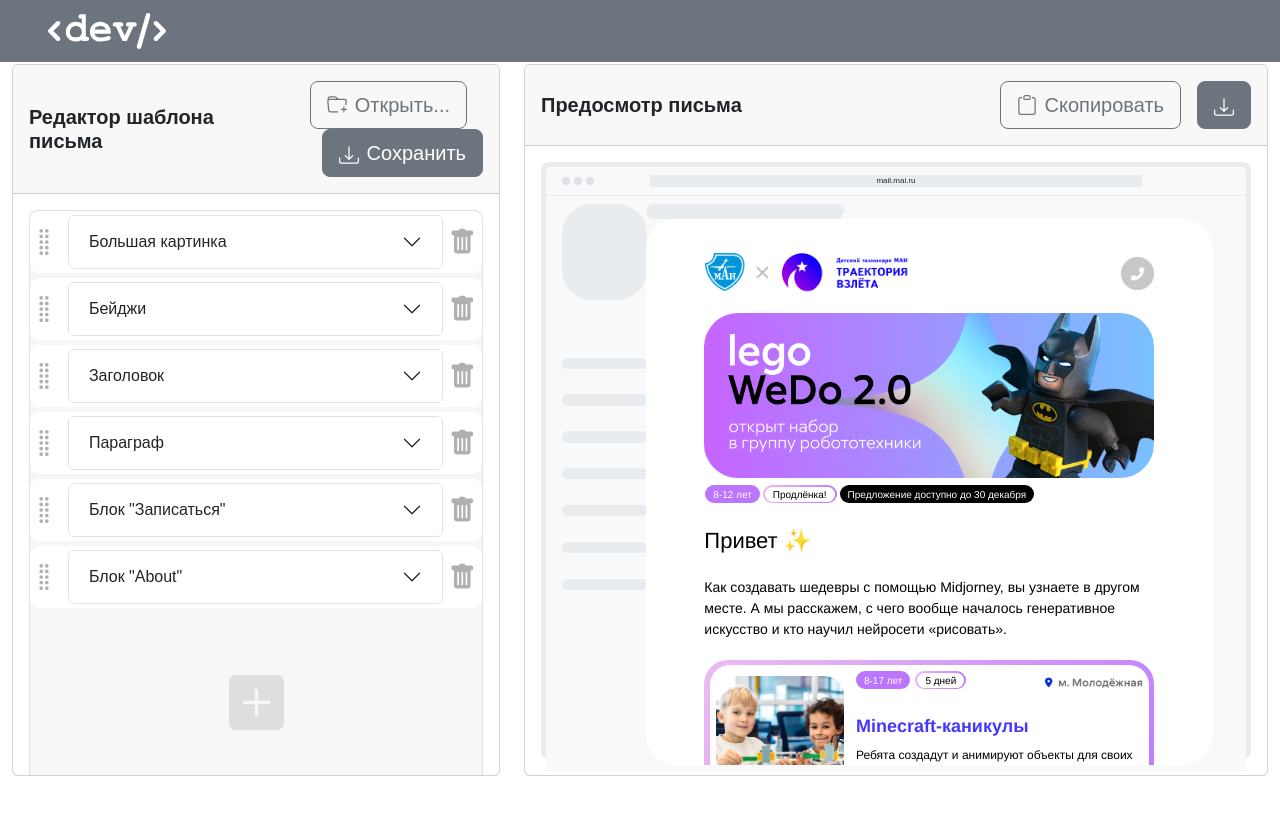
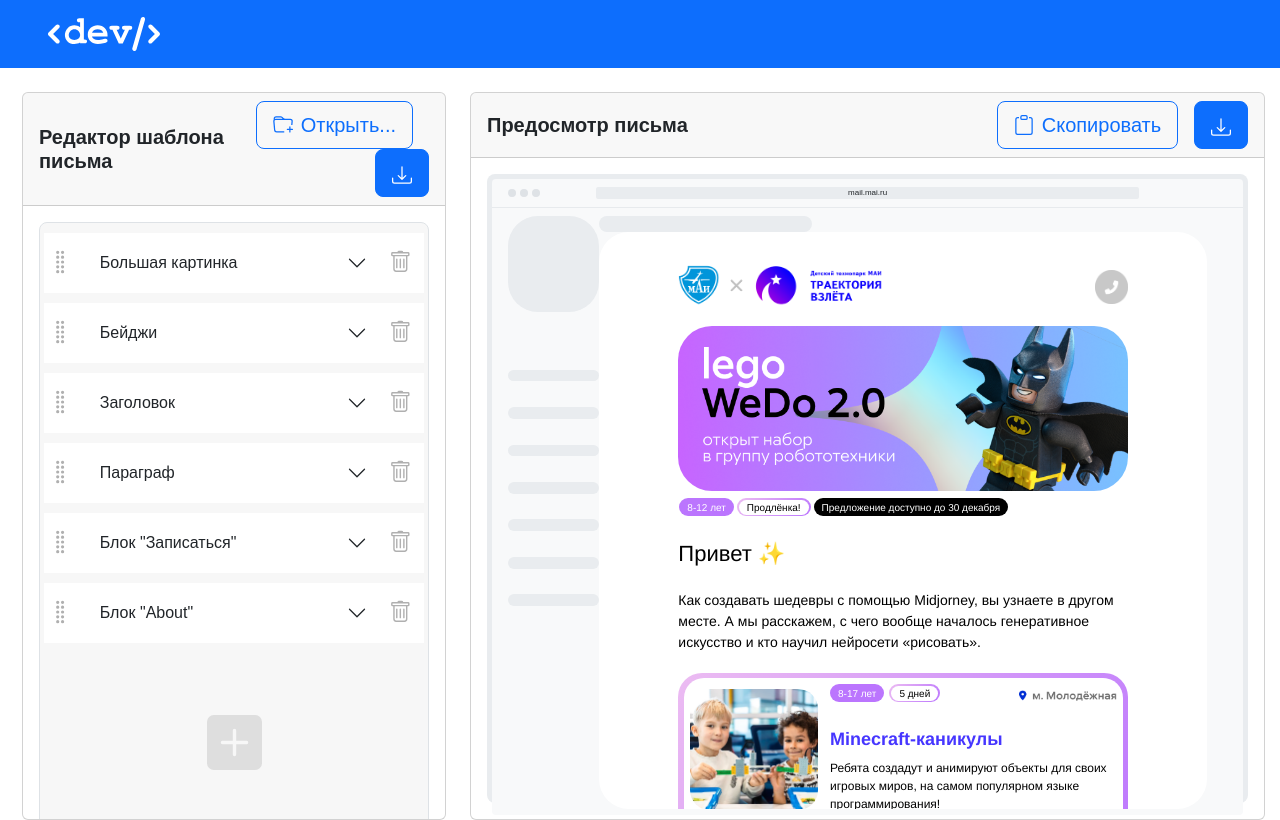
Before and after one commit to MasterSofter/email-creator, a React (Create React App) app: page / in a window 1280 px wide. Built offline with nearby package versions, Linux system fonts and the light colour scheme.

Commit message:
update: update ui

```diff
--- a/src/App.tsx
+++ b/src/App.tsx
@@ -32,10 +32,10 @@
 
     return (
       <Container style={{height: '100vh', width: '100vw', maxWidth: '100wv'}} fluid>
-          <Row style={{height: '5vh'}}>
+          <Row style={{}}>
               <NavBarHead is_builtLetter={is_builtLetter}/>
           </Row>
-          <Row className="pt-4" style={{height: '92vh'}}>
+          <Row className="pt-4" style={{height: '94vh'}}>
               <div className="col-editor">
                   <MailEditor mailData={mailData} setMailData={setMailData}/>
               </div>
--- a/src/components/mail-editor/components/buttons-mail-editor/buttons-mail-editor.tsx
+++ b/src/components/mail-editor/components/buttons-mail-editor/buttons-mail-editor.tsx
@@ -79,7 +79,7 @@
     <>
       <div className='text-end'>
         <Button
-          variant='outline-secondary'
+          variant='outline-primary'
           size='lg'
           className='me-3'
           onClick={() => {
@@ -93,12 +93,11 @@
         </Button>
 
         <Button
-          variant='secondary'
+          variant='primary'
           size='lg'
           onClick={() => {downloadFile(MailSerializer.Serialize(props.mailData))}}
         >
-          <Download className={'me-2'}/>
-          <span>Сохранить</span>
+          <Download/>
         </Button>
       </div>
 
--- a/src/components/mail-editor/components/list-email-elements/components/item.tsx
+++ b/src/components/mail-editor/components/list-email-elements/components/item.tsx
@@ -2,7 +2,7 @@
 import {BaseEmailElement, MailData} from '../../../../../types/types';
 import {animate, MotionValue, Reorder, useMotionValue} from 'framer-motion';
 import {Accordion} from 'react-bootstrap';
-import {GripVertical, TrashFill} from 'react-bootstrap-icons';
+import {GripVertical, Trash, TrashFill} from 'react-bootstrap-icons';
 import EditorElement from '../../editor-element/editor-element';
 
 const inactiveShadow = '0px 0px 0px rgba(0,0,0,0.8)';
@@ -46,6 +46,7 @@
   const [dragListener, setDragListener] = useState<boolean>(true);
 
   return (
+
     <Reorder.Item
       dragListener={dragListener}
       value={element}
@@ -53,21 +54,21 @@
       className='list-item d-flex flex-row justify-content-between'
       style={{boxShadow, y}}
     >
-      <GripVertical className='grip-vertical-icon ps-0 pe-2 py-0'
-                    style={{backgroundColor: 'transparent', color: '#b0b0b0'}}/>
+      <GripVertical className='grip-vertical-icon' style={{backgroundColor: 'transparent', color: '#b0b0b0'}}/>
 
       <Accordion.Item onMouseEnter={() => setDragListener(false)}
-                      onMouseLeave={() => setDragListener(true)} style={{width: '100%'}}
+                      onMouseLeave={() => setDragListener(true)}
+                      style={{width: '100%', border:'none'}}
                       eventKey={`accordion-${element.ElementKey}`}>
         <Accordion.Header className='d-flex flex-row justify-content-between'>
           <span>{element.Name}</span>
         </Accordion.Header>
-        <Accordion.Body>
+        <Accordion.Body style={{border:'none'}}>
           <EditorElement element={element} mailData={mailData} setMailData={setMailData}/>
         </Accordion.Body>
       </Accordion.Item>
 
-      <TrashFill className='trash-fill-icon'
+      <Trash className='trash-icon'
                  style={{backgroundColor: 'transparent', color: '#b0b0b0', cursor: 'pointer'}}
                  onClick={() => {
                    removeTab(element)
--- a/src/components/mail-editor/components/list-email-elements/list-email-elements.tsx
+++ b/src/components/mail-editor/components/list-email-elements/list-email-elements.tsx
@@ -20,7 +20,7 @@
     return (
         <Accordion
             id={`accordion`}
-            style={{width : "100%", cursor : "default"}}>
+            style={{width : "100%", cursor : "default", border:'none'}}>
             <Reorder.Group
                 axis="y"
                 onReorder={ (value) => { props.setMailData({...props.mailData, elements : value})} }
--- a/src/components/mail-editor/components/save-buttons/save-buttons-h-t-m-l.tsx
+++ b/src/components/mail-editor/components/save-buttons/save-buttons-h-t-m-l.tsx
@@ -55,7 +55,7 @@
 
   return (<div className='text-end'>
     <Button
-      variant='outline-secondary'
+      variant='outline-primary'
       size='lg'
       className='me-3'
       onClick={() => {
@@ -69,7 +69,7 @@
       </div>
     </Button>
     <Button
-      variant='secondary'
+      variant='primary'
       size='lg'
       onClick={() => {
         set_is_BuiltLetter(true);
--- a/src/components/mail-editor/mail-editor.tsx
+++ b/src/components/mail-editor/mail-editor.tsx
@@ -8,7 +8,7 @@
 export default function MailEditor(props : {mailData : MailData , setMailData : React.Dispatch<React.SetStateAction<MailData>>} ): React.JSX.Element {
     return (
         <Card style={ {height : "100%", overflowY : "auto"} }>
-            <CardHeader className="fw-bold h5 py-3 d-flex flex-row justify-content-between align-items-center">
+            <CardHeader className="fw-bold h5 py-2 d-flex flex-row justify-content-between align-items-center">
                 <span>Редактор шаблона письма</span>
                 <ButtonsMailEditor mailData={props.mailData} setMailData={props.setMailData}/>
             </CardHeader>
--- a/src/components/mail-preview/mail-preview.tsx
+++ b/src/components/mail-preview/mail-preview.tsx
@@ -20,7 +20,7 @@
                                       }: Props): JSX.Element {
   return (
     <Card style={{height: '100%', overflowY: 'hidden'}}>
-      <CardHeader className="fw-bold h5 py-3 d-flex flex-row justify-content-between align-items-center">
+      <CardHeader className="fw-bold h5 py-2 d-flex flex-row justify-content-between align-items-center">
         <span>Предосмотр письма</span>
         <SaveButtonsHTML mail={mail.current} set_is_BuiltLetter={set_is_BuiltLetter}/>
       </CardHeader>
--- a/src/components/nav-bar-head/nav-bar-head.tsx
+++ b/src/components/nav-bar-head/nav-bar-head.tsx
@@ -3,13 +3,13 @@
 
 export default function NavBarHead(props : {is_builtLetter : boolean}) : React.JSX.Element {
     return (
-        <Navbar bg="secondary" style={{margin : 0}}>
-            <div className="d-flex align-items-center justify-content-between px-sm-5 w-100">
+        <Navbar bg="primary" style={{margin : 0}}>
+            <div className="d-flex align-items-center justify-content-between py-1 px-sm-5 w-100">
                 <NavbarBrand href="/">
                     <img
                         alt="logo"
                         src={ (props.is_builtLetter ? "https://dev.mai.ru/services/email-creator-tr/images/dev-logo.svg" : process.env.PUBLIC_URL + "/images/dev-logo.svg") }
-                        height="36"
+                        height="34"
                     />
                 </NavbarBrand>
             </div>
--- a/src/scss/components/_browser.scss
+++ b/src/scss/components/_browser.scss
@@ -4,7 +4,7 @@
 
 .col-preview{
   max-height: 100%;
-  max-width: 60%;
+  max-width: 64%;
 }
 
 .device-browser {
--- a/src/scss/components/_editor.scss
+++ b/src/scss/components/_editor.scss
@@ -3,7 +3,8 @@
 ------------------------------------*/
 
 .col-editor{
-  max-width: 40%;
+  margin-left: 10px;
+  max-width: 35%;
   max-height: 100%;
   box-sizing: border-box;
 }
@@ -14,12 +15,11 @@
 }
 
 .list-item{
-  margin-bottom: 5px;
+  margin: 10px auto;
   padding-top: 4px;
   padding-bottom: 4px;
   color: #858585;
-  border-radius: 10px;
-  width: 100%;
+  width: 98%;
   position: relative;
   background: white;
   display: flex;
@@ -37,20 +37,19 @@
   font-family: "Poppins", sans-serif;
   font-weight : 600;
   font-size : 18px;
+  align-items:start !important;
 }
 
-.trash-fill-icon{
-  width: 44px;
-  height: 44px;
-  padding-top: 2px;
-  padding-bottom: 2px;
-  padding-left: 6px;
-  padding-right: 6px;
+.trash-icon{
+  width: 42px;
+  height: 42px;
+  padding: 10px 12px 2px 2px;
 }
 
 .grip-vertical-icon{
-  width: 44px;
-  height: 44px;
+  width: 42px;
+  height: 42px;
+  padding: 10px 6px 2px 4px;
 }
 
 .plus-circle-fill {
@@ -81,3 +80,23 @@
   align-items: center;
   cursor: pointer;
 }
+
+.accordion-button {
+  background-color: transparent !important;
+}
+
+.accordion-button:focus {
+  box-shadow: none;
+}
+
+.accordion-button:not(.collapsed) {
+  color: #212529;
+}
+.accordion-body{
+  padding-left: 6% !important;
+  padding-right: 6% !important;
+}
+.accordion-collapse{
+  margin-left: -10% !important;
+  margin-right: -10% !important;
+}
--- a/src/scss/components/_react-quill.scss
+++ b/src/scss/components/_react-quill.scss
@@ -25,3 +25,7 @@
 .ql-snow .ql-picker {
   color: var(--bs-body-color);
 }
+
+.ql-editor {
+  font-weight: normal !important;
+}
--- a/src/scss/style.scss
+++ b/src/scss/style.scss
@@ -9,7 +9,7 @@
 
 // Layout & components
 @import 'components/react-quill.scss';
-@import 'components/toggle-switch.scss';
+//@import 'components/toggle-switch.scss';
 @import 'components/global.scss';
 @import 'components/browser.scss';
 @import 'components/editor.scss';
```
